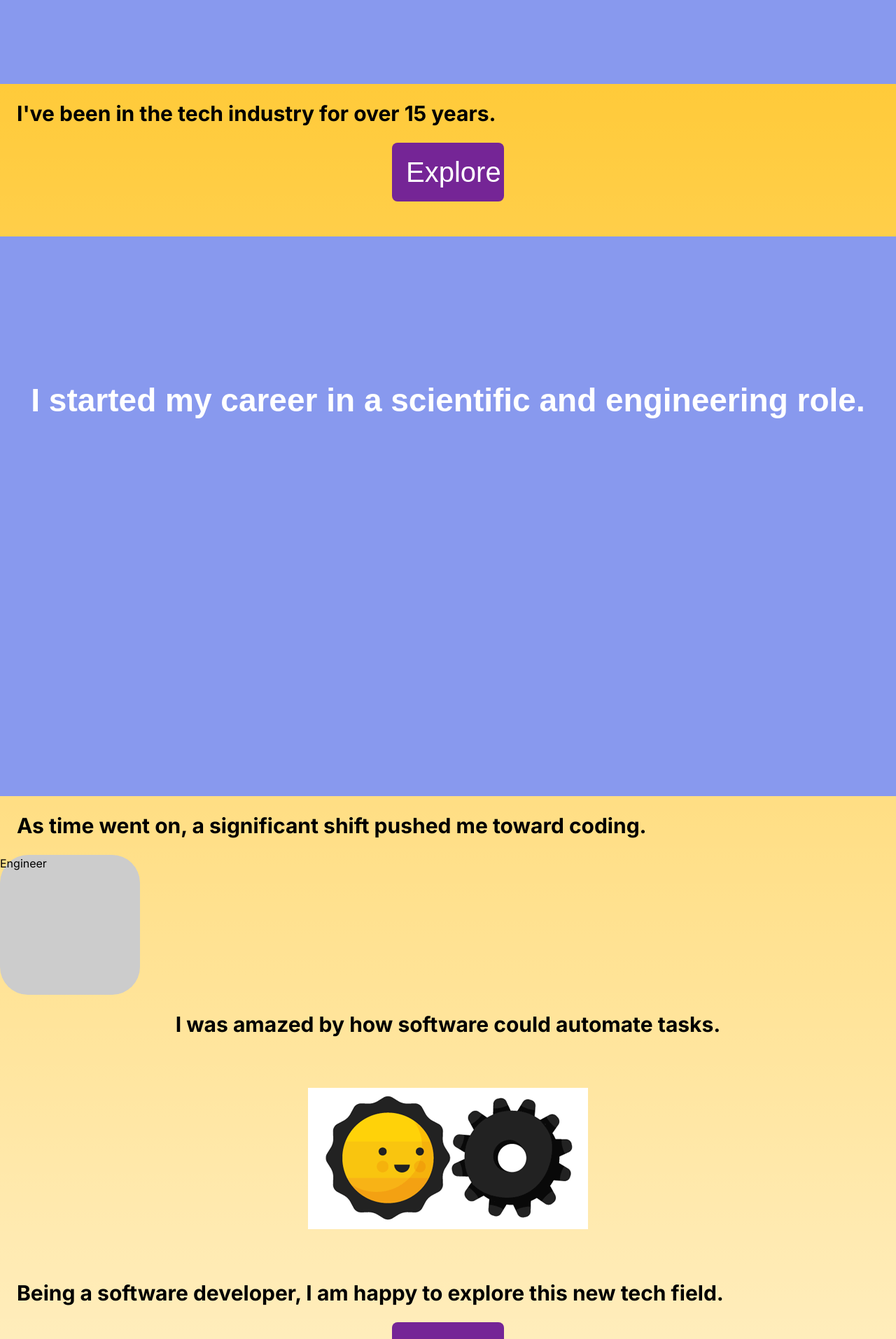
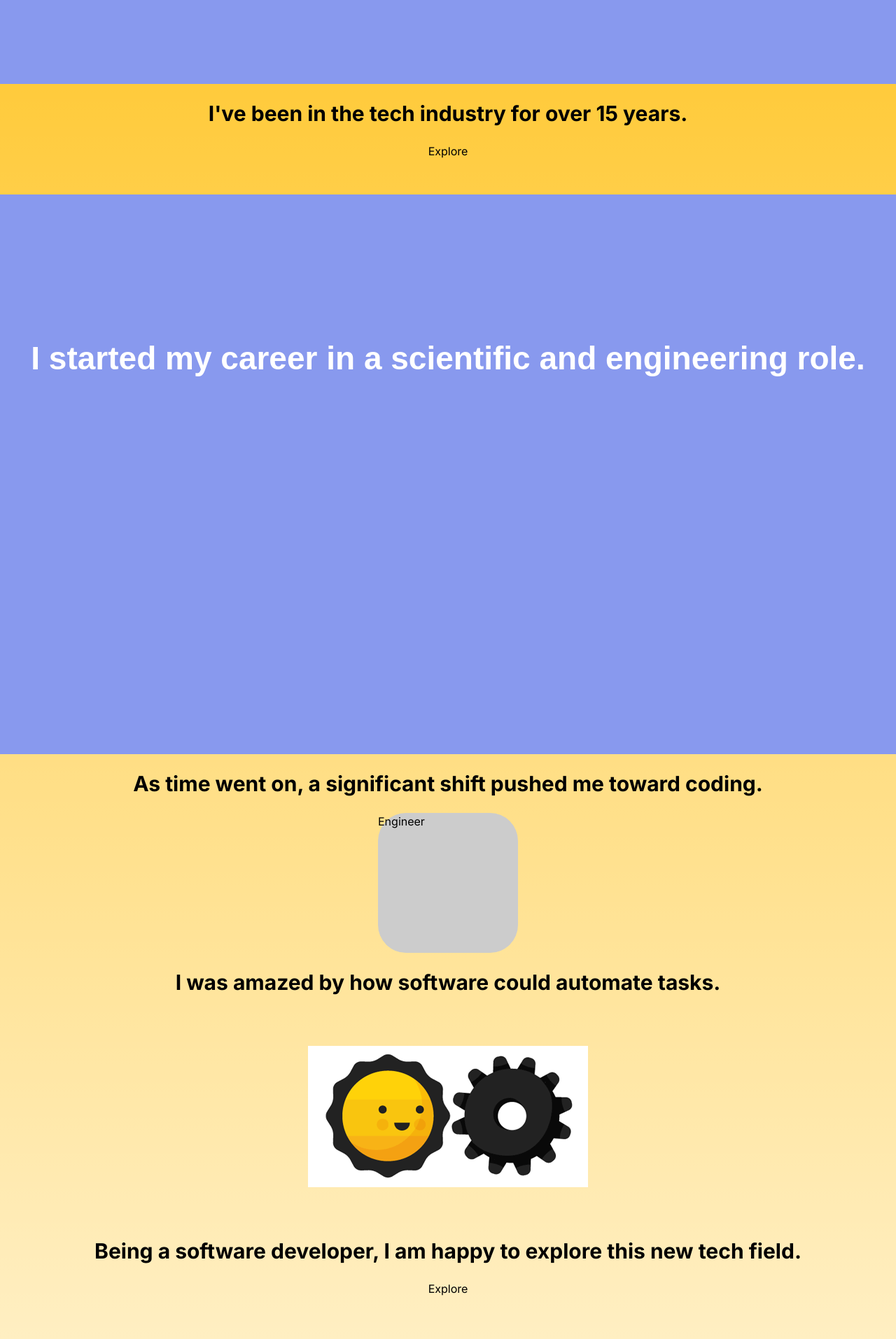
Before and after one commit to diamondcodebase/ox-app, a Next.js app: page /aboutMe in a window 1280 px wide. Shown: the part 680-2594 px from the top of the page at 70% size. Built offline with nearby package versions, Linux system fonts and the light colour scheme.

Commit message:
make all sections to be flex and item-center

```diff
--- a/src/app/aboutMe/page.js
+++ b/src/app/aboutMe/page.js
@@ -7,9 +7,6 @@ import Section5 from "@/components/Section5";
 import Section6 from "@/components/Section6";
 import Section7 from "@/components/Section7";
 import Section8 from "@/components/Section8";
-import DropDownMenu from "@/components/DropdownMenu";
-import Stagger from "@/components/Stagger";
-import BasicButtonPanel from "@/components/BasicButtonPanel";
 import React, { useState, useEffect } from 'react';
 
 export default function AboutMe() {
@@ -37,7 +34,7 @@ export default function AboutMe() {
             <Section5 displayText={sentence5} imageSrc={imageSrc5} alt={"rotating"} />
             <Section6 displayText={sentence6} />
             <Section7 displayText={sentence7} />
-            <Section8 displayText={sentence8} imageSrc={imageSrc8} alt={"rotating"} />
+            <Section8 displayText={sentence8} imageSrc={imageSrc8} alt={"work_together"} />
 
         </main>
     );
--- a/src/components/Section2.js
+++ b/src/components/Section2.js
@@ -3,7 +3,7 @@ import ExploringTextButton from "@/components/ExploringTextButton";
 
 export default function Section2({displayText}) {
     return (
-      <div className="relative">
+      <div className="flex flex-col items-center justify-between">
         <div className='text-xl sm:text-3xl font-bold p-3 m-3'>
             { displayText }
         </div>
--- a/src/components/Section4.js
+++ b/src/components/Section4.js
@@ -3,7 +3,7 @@ import RotateSquareButton from "@/components/RotateSquareButton";
 
 export default function Section4({displayText}) {
     return (
-      <div className="relative">
+      <div className="flex flex-col items-center justify-between">
         <div className='text-xl sm:text-3xl font-bold p-3 m-3'>
             { displayText }
         </div>
--- a/src/components/Section6.js
+++ b/src/components/Section6.js
@@ -2,7 +2,7 @@ import ExploringTextButton from "@/components/ExploringTextButton";
 
 export default function Section6({ displayText }) {
     return (
-        <div className="relative">
+        <div className="flex flex-col items-center justify-between">
             <div className='text-xl sm:text-3xl font-bold p-3 m-3'>
                 { displayText }
             </div>
```
